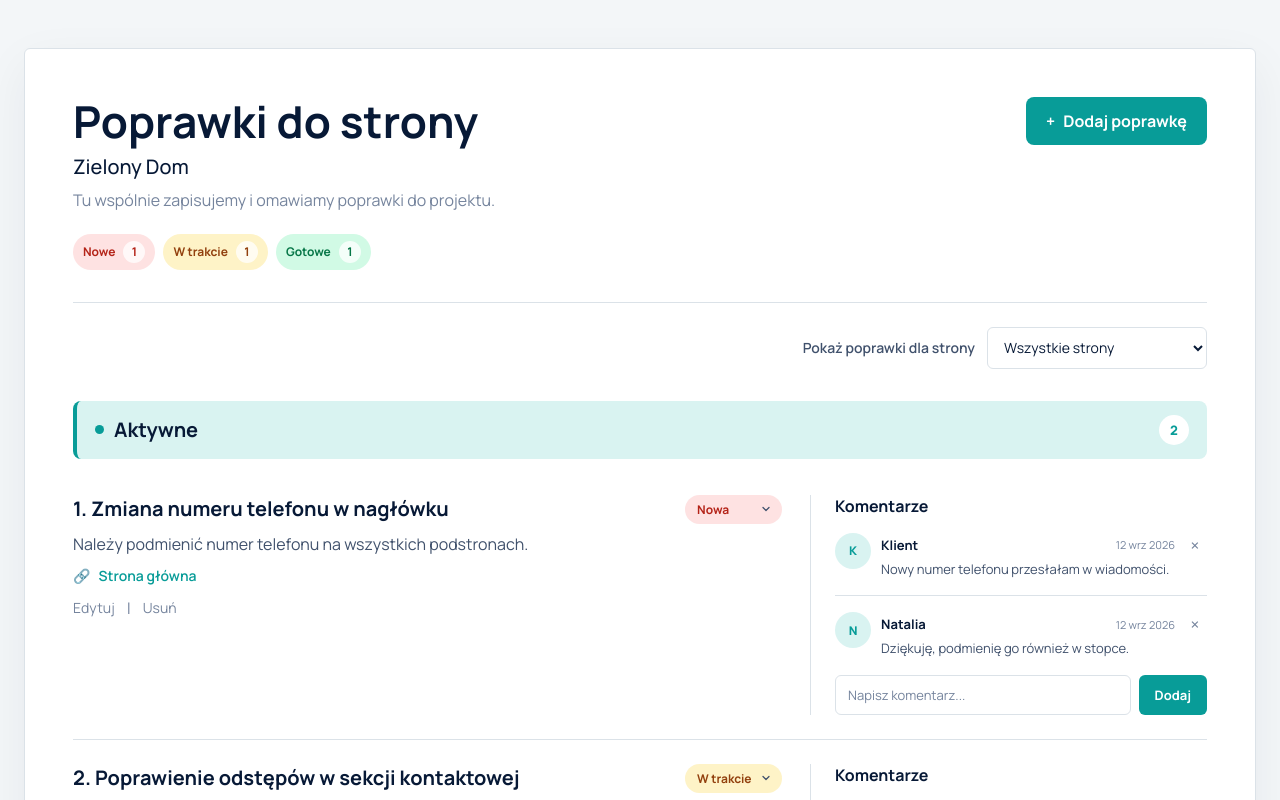
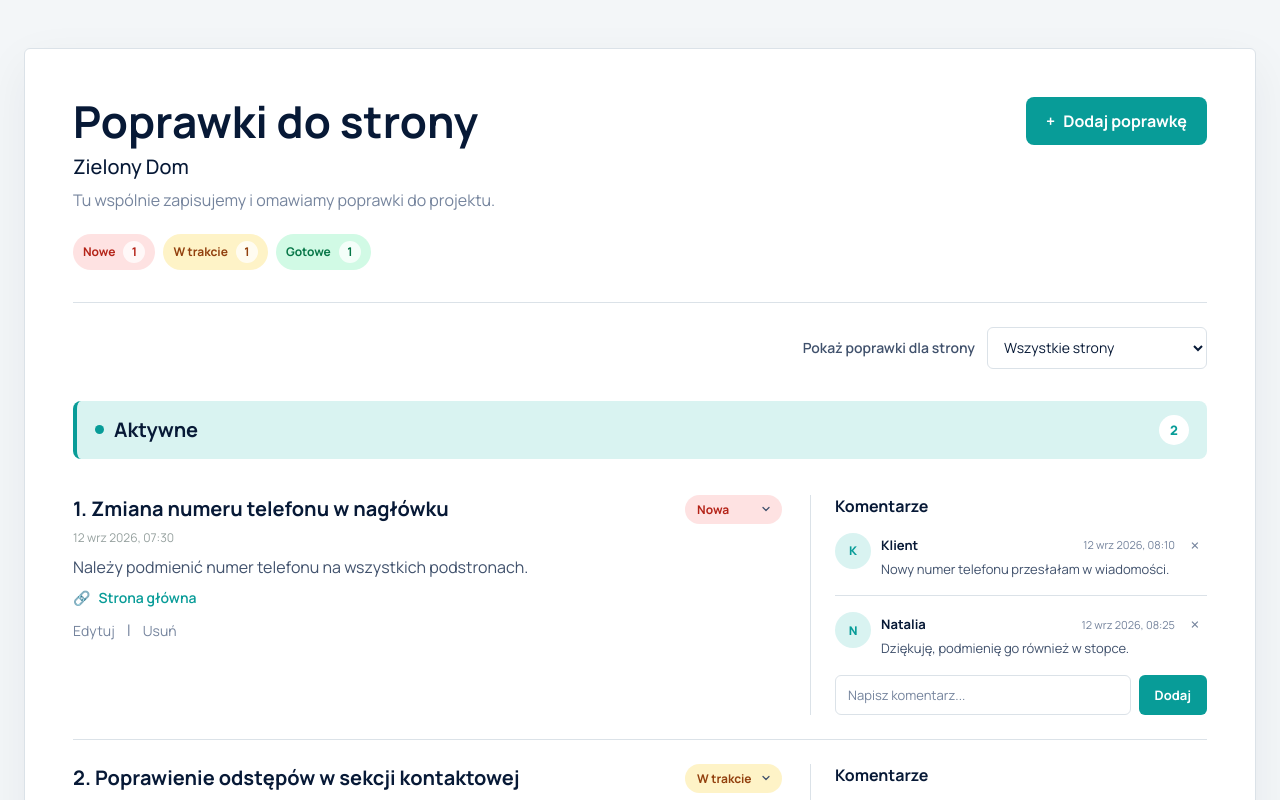
Before and after one commit to natalkakielbicka-coder/corrections-manager, a Vue app: page / in a window 1280 px wide. Both pictures are taken after typing "Sample" into the empty fields and a click on the button "Rozpocznij". Shown: the top 800 px of the page. Built offline with nearby package versions, Linux system fonts and the light colour scheme.

Commit message:
Show dates and authors

```diff
--- a/src/components/comments/CorrectionComments.vue
+++ b/src/components/comments/CorrectionComments.vue
@@ -1,6 +1,6 @@
 <script setup>
 import { ref } from 'vue'
-import { formatDate } from '../../utils/dateFormatters'
+import { formatDateTime } from '../../utils/dateFormatters'
 
 const props = defineProps({
   comments: {
@@ -48,7 +48,7 @@ const submitComment = () => {
 
             <div class="comment__meta">
               <time :datetime="comment.createdAt">
-                {{ formatDate(comment.createdAt) }}
+                {{ formatDateTime(comment.createdAt) }}
               </time>
 
               <button
--- a/src/components/corrections/CorrectionCard.vue
+++ b/src/components/corrections/CorrectionCard.vue
@@ -4,6 +4,7 @@ import { usePages } from '../../composables/usePages'
 import { correctionStatuses } from '../../constants/correctionStatuses'
 import CorrectionComments from '../comments/CorrectionComments.vue'
 import ImageLightbox from '../ui/ImageLightbox.vue'
+import { formatDateTime } from '../../utils/dateFormatters'
 
 const props = defineProps({
   correction: {
@@ -61,9 +62,13 @@ const emit = defineEmits(['add-comment', 'update-status', 'edit', 'delete', 'del
         </select>
       </div>
 
-      <p v-if="correction.author" class="correction-card__author">
-        Zgłaszający: {{ correction.author }}
-      </p>
+      <div class="correction-card__meta">
+        <span v-if="correction.author"> Zgłaszający: {{ correction.author }} </span>
+
+        <time v-if="correction.createdAt" :datetime="correction.createdAt">
+          {{ formatDateTime(correction.createdAt) }}
+        </time>
+      </div>
 
       <p class="correction-card__description">
         {{ correction.description }}
@@ -269,11 +274,18 @@ const emit = defineEmits(['add-comment', 'update-status', 'edit', 'delete', 'del
   padding-right: 0;
 }
 
-.correction-card__author {
-  margin: 6px 0 0;
-  color: #6b7b78;
-  font-size: 13px;
-  font-weight: 600;
+.correction-card__meta {
+  display: flex;
+  flex-wrap: wrap;
+  gap: 6px 14px;
+  margin-top: 6px;
+  color: #7b8986;
+  font-size: 12px;
+  line-height: 1.4;
+}
+
+.correction-card__meta time {
+  color: #96a19f;
 }
 
 @media (max-width: 991px) {
--- a/src/utils/dateFormatters.js
+++ b/src/utils/dateFormatters.js
@@ -5,3 +5,15 @@ export const formatDate = (date) => {
     year: 'numeric',
   }).format(new Date(date))
 }
+
+const dateTimeFormatter = new Intl.DateTimeFormat('pl-PL', {
+  day: 'numeric',
+  month: 'short',
+  year: 'numeric',
+  hour: '2-digit',
+  minute: '2-digit',
+})
+
+export const formatDateTime = (date) => {
+  return dateTimeFormatter.format(new Date(date))
+}
```
